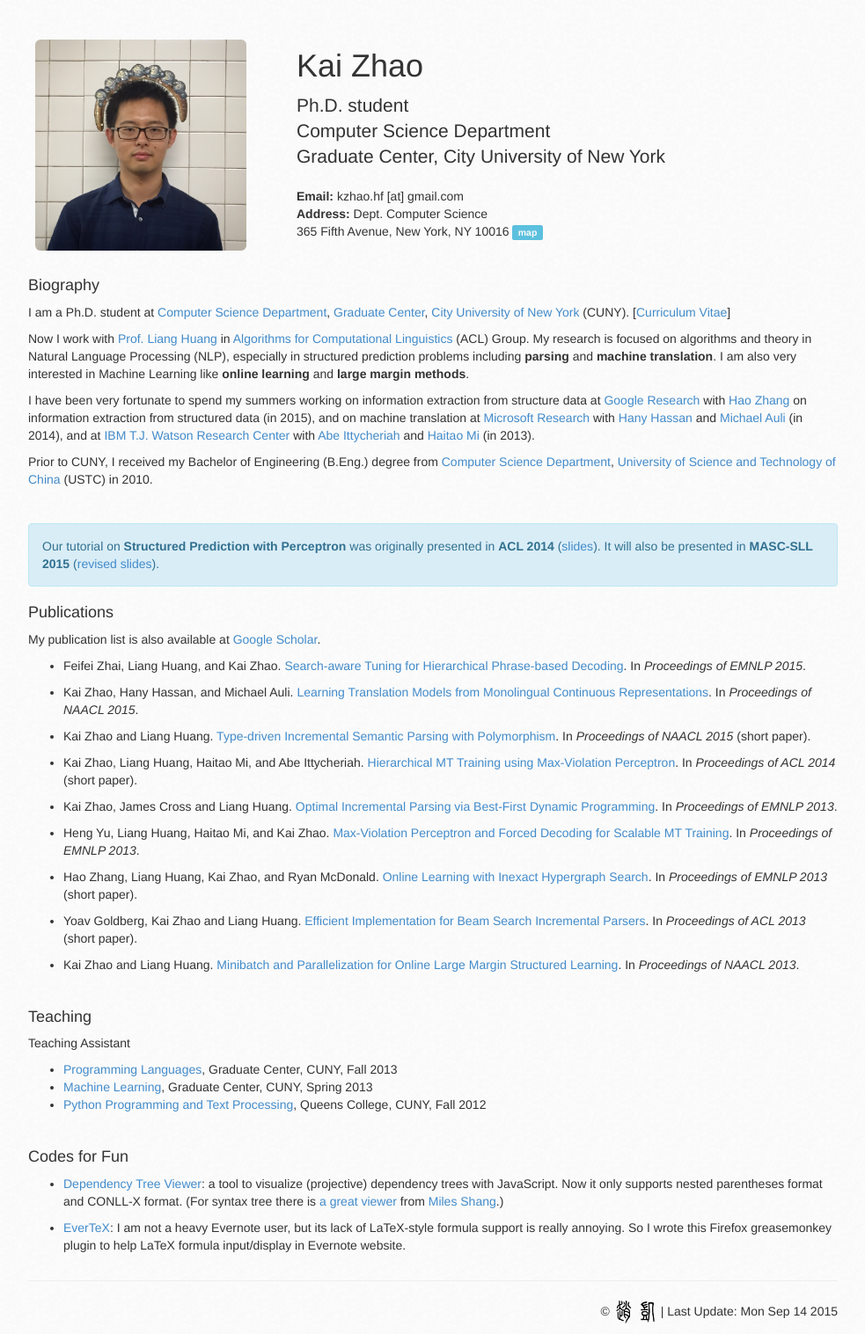
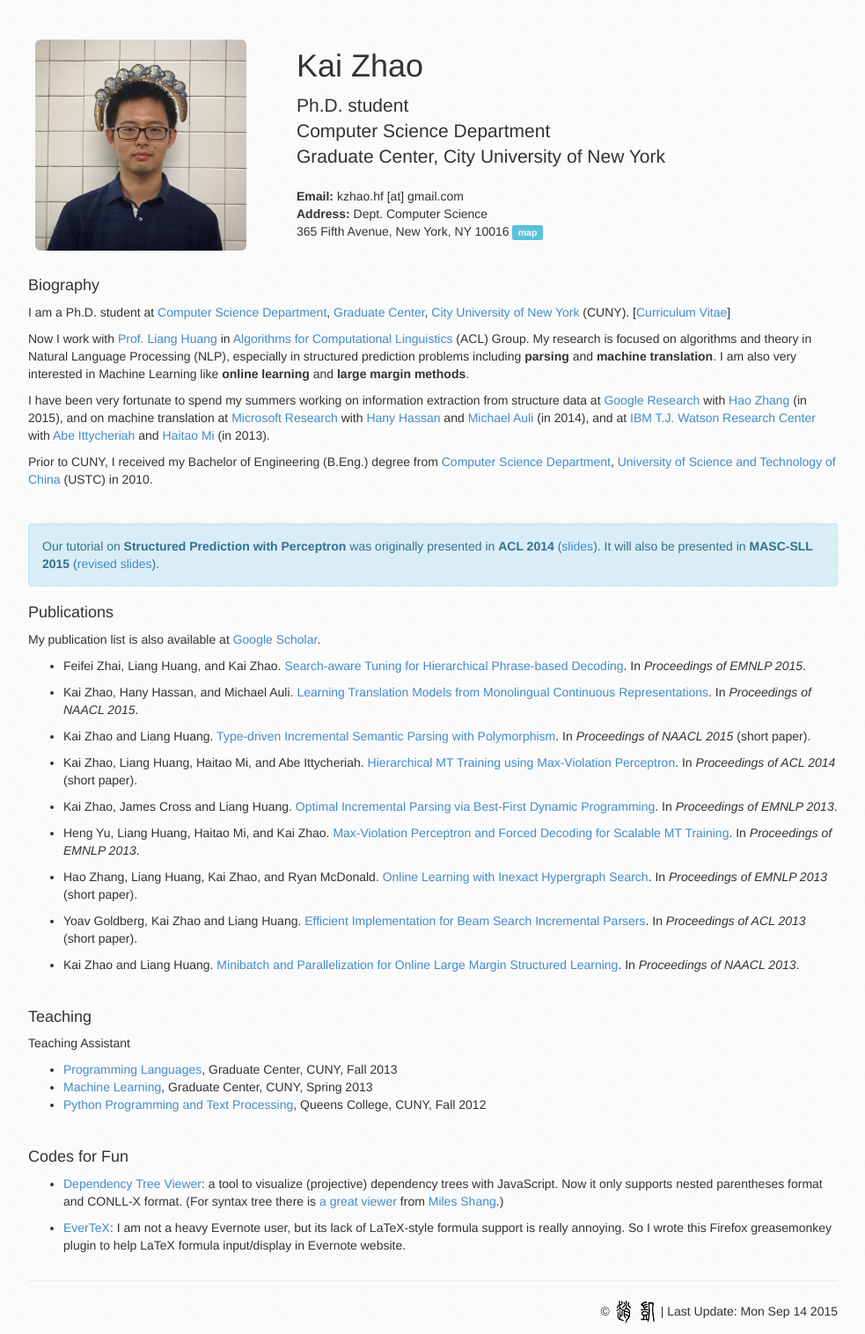
Before and after one commit to kaayy/kaayy.github.io, a Jekyll site: the page built from index.md, in a window 1280 px wide. Shown: the whole page at 88% size, without its empty margins (148-1131 px from the left). Built offline with Jekyll 4.4.1, drawn with Linux system fonts in a browser that asks for light colours.

Commit message:
fix typo

```diff
--- a/index.md
+++ b/index.md
@@ -9,7 +9,7 @@
 
 Now I work with [Prof. Liang Huang](http://acl.cs.qc.edu/~lhuang/) in [Algorithms for Computational Linguistics](http://acl.cs.qc.edu/) (ACL) Group. My research is focused on algorithms and theory in Natural Language Processing (NLP), especially in structured prediction problems including **parsing** and **machine translation**. I am also very interested in Machine Learning like **online learning** and **large margin methods**.
 
-I have been very fortunate to spend my summers working on information extraction from structure data at [Google Research](https://research.google.com/) with [Hao Zhang](http://research.google.com/pubs/HaoZhang.html) on information extraction from structured data (in 2015), and on machine translation at [Microsoft Research](http://research.microsoft.com/en-us/) with [Hany Hassan](http://research.microsoft.com/en-us/people/hanyh/) and [Michael Auli](http://michaelauli.github.io/) (in 2014), and at [IBM T.J. Watson Research Center](http://www.research.ibm.com/labs/watson/) with [Abe Ittycheriah](https://www.linkedin.com/pub/abe-ittycheriah/1/142/466) and [Haitao Mi](http://researcher.watson.ibm.com/researcher/view.php?person=us-hmi) (in 2013).
+I have been very fortunate to spend my summers working on information extraction from structure data at [Google Research](https://research.google.com/) with [Hao Zhang](http://research.google.com/pubs/HaoZhang.html) (in 2015), and on machine translation at [Microsoft Research](http://research.microsoft.com/en-us/) with [Hany Hassan](http://research.microsoft.com/en-us/people/hanyh/) and [Michael Auli](http://michaelauli.github.io/) (in 2014), and at [IBM T.J. Watson Research Center](http://www.research.ibm.com/labs/watson/) with [Abe Ittycheriah](https://www.linkedin.com/pub/abe-ittycheriah/1/142/466) and [Haitao Mi](http://researcher.watson.ibm.com/researcher/view.php?person=us-hmi) (in 2013).
 
 Prior to CUNY, I received my Bachelor of Engineering (B.Eng.) degree from [Computer Science Department](http://cs.ustc.edu.cn/), [University of Science and Technology of China](http://www.ustc.edu.cn/) (USTC) in 2010.
 
```
